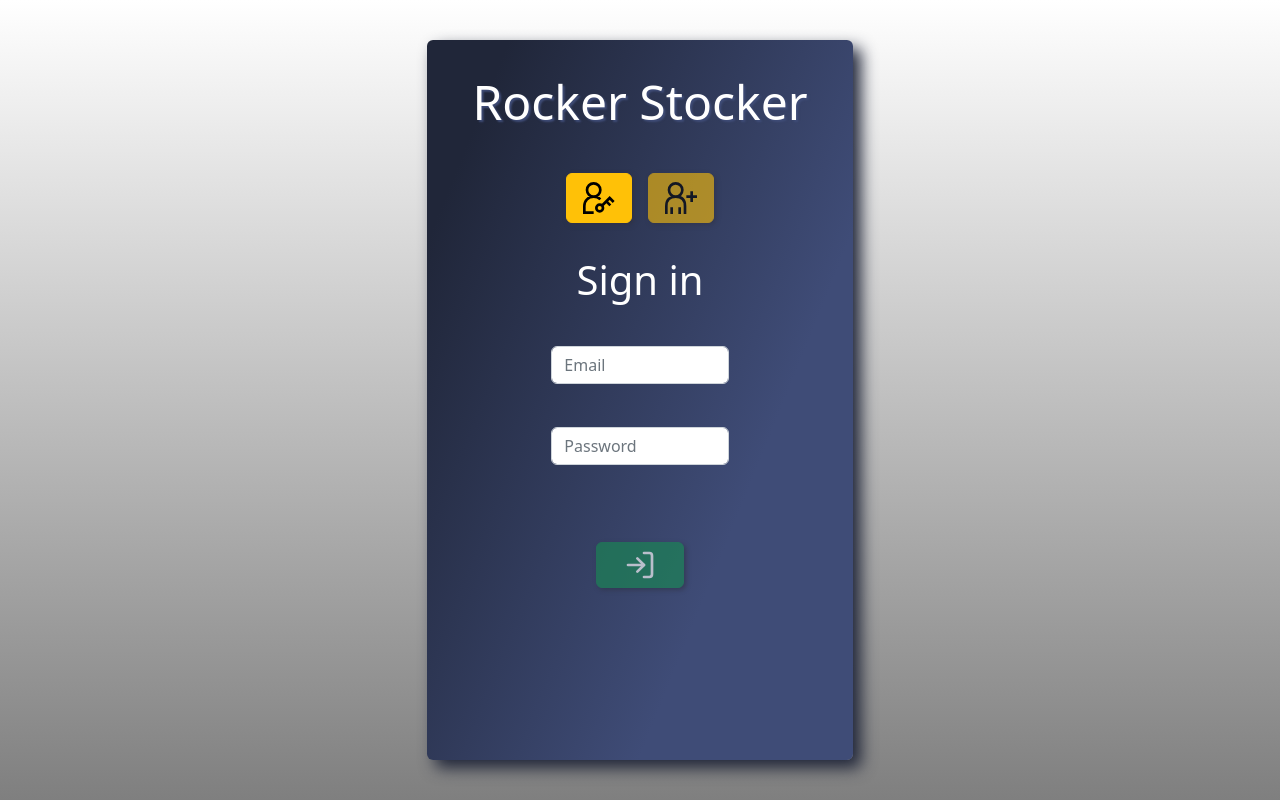
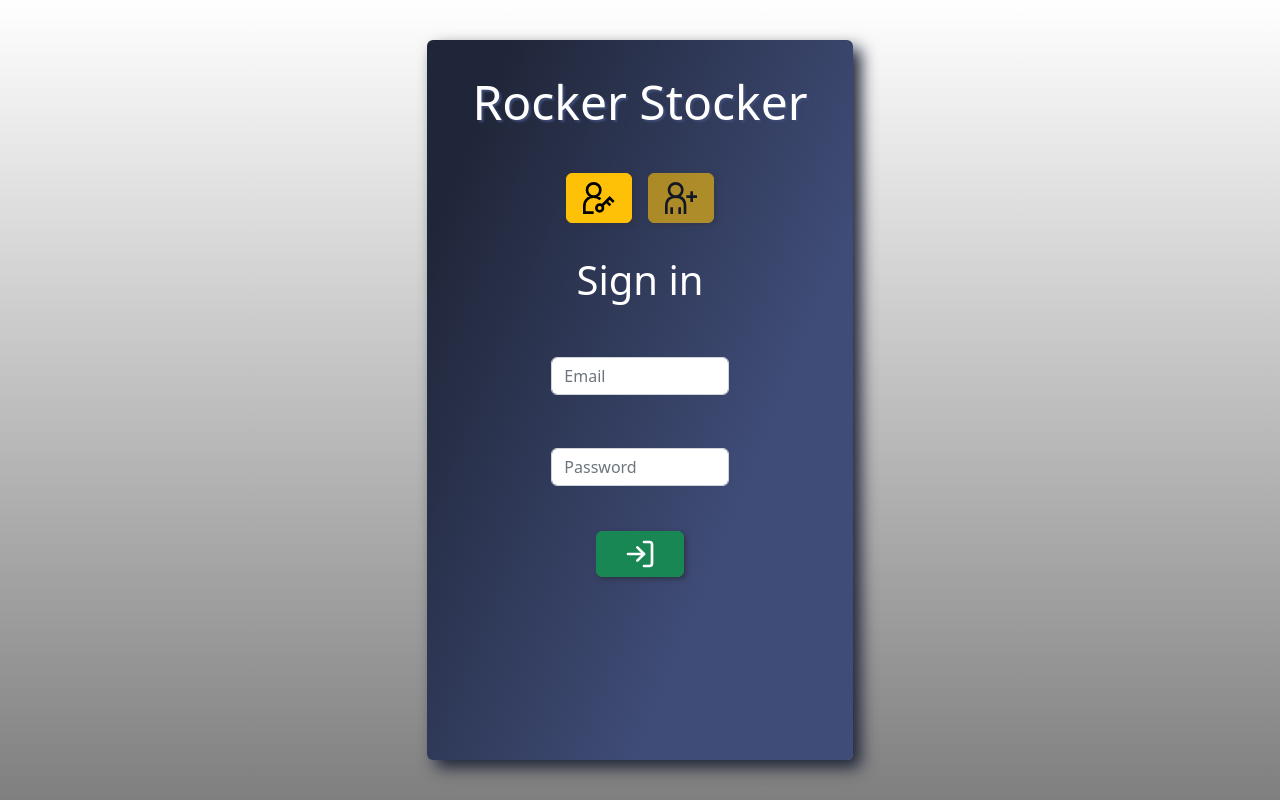
Before and after one commit to valdidev/rocker-stocker-react, a React (Vite) app: page / in a window 1280 px wide. Built offline with nearby package versions, Linux system fonts and the light colour scheme.

Commit message:
feat: "sign in" front validations

```diff
--- a/src/components/Lobby/SignIn.jsx
+++ b/src/components/Lobby/SignIn.jsx
@@ -3,20 +3,28 @@
 import { AuthContext } from "../../contexts/AuthContext2";
 import { FiLogIn } from "react-icons/fi";
 import "../../index.css";
+import { useForm } from "../../hooks/useForm";
 
 export const SignIn = () => {
   const { handlerAuth } = useContext(AuthContext);
 
-  const [credentials, setCredentials] = useState({
+  const [isLoading, setIsLoading] = useState(false);
+
+  const initialForm = {
     email: "",
     password: "",
-  });
+  };
 
-  const [userError, setUserError] = useState("");
-  const [isLoading, setIsLoading] = useState(false);
+  const { form, errors, handleChange, handleBlur } = useForm(initialForm);
+
+  const bodyCredentials = {
+    email: form.email,
+    password: form.password,
+  };
 
   const trySignIn = async (body) => {
     setIsLoading(true);
+
     try {
       let res = await apiCall("/auth/login", body, null, "post");
 
@@ -26,35 +34,19 @@
       }
 
       setIsLoading(false);
-
     } catch (error) {
       setIsLoading(false);
-      setUserError(error.response.data.message);
+      console.log(error);
     }
-  };
-
-  const inputsHandler = (e) => {
-    setCredentials((prevState) => ({
-      ...prevState,
-      [e.target.name]: e.target.value,
-    }));
   };
 
   const handlerSubmit = (e) => {
     e.preventDefault();
+
+    if (errors.email !== "" || errors.password !== "") return;
+
     trySignIn(bodyCredentials);
   };
-
-  const bodyCredentials = {
-    email: credentials.email,
-    password: credentials.password,
-  };
-
-  const enableButton = !(
-    userError === "" &&
-    credentials.email.length > 8 &&
-    credentials.password.length > 8
-  );
 
   return (
     <div className="form container formContainer">
@@ -70,23 +62,30 @@
           name="email"
           type="email"
           placeholder="Email"
-          onChange={(e) => inputsHandler(e)}
-          onFocus={() => setUserError("")}
+          onChange={handleChange}
+          onBlur={handleBlur}
+          required
         />
         <input
           className="form-control my-2"
           name="password"
           type="password"
           placeholder="Password"
-          onChange={(e) => inputsHandler(e)}
-          onFocus={() => setUserError("")}
+          onChange={handleChange}
+          onBlur={handleBlur}
+          required
         />
-        <p className="text-danger">{userError}</p>
+
+        {(errors?.email && (
+          <p className="text-center text-danger">{errors.email}</p>
+        )) ||
+          (errors?.password && (
+            <p className="text-center text-danger">{errors.password}</p>
+          ))}
 
         {isLoading ? (
           <button
             className="btn-send btn btn-success btn-shadow w-50"
-            disabled={enableButton}
             type="button"
           >
             <span
@@ -97,10 +96,7 @@
             <span className="visually-hidden">Send</span>
           </button>
         ) : (
-          <button
-            className="btn-send btn btn-success btn-shadow w-50"
-            disabled={enableButton}
-          >
+          <button className="btn-send btn btn-success btn-shadow w-50">
             <FiLogIn size="2em" />
           </button>
         )}
```
